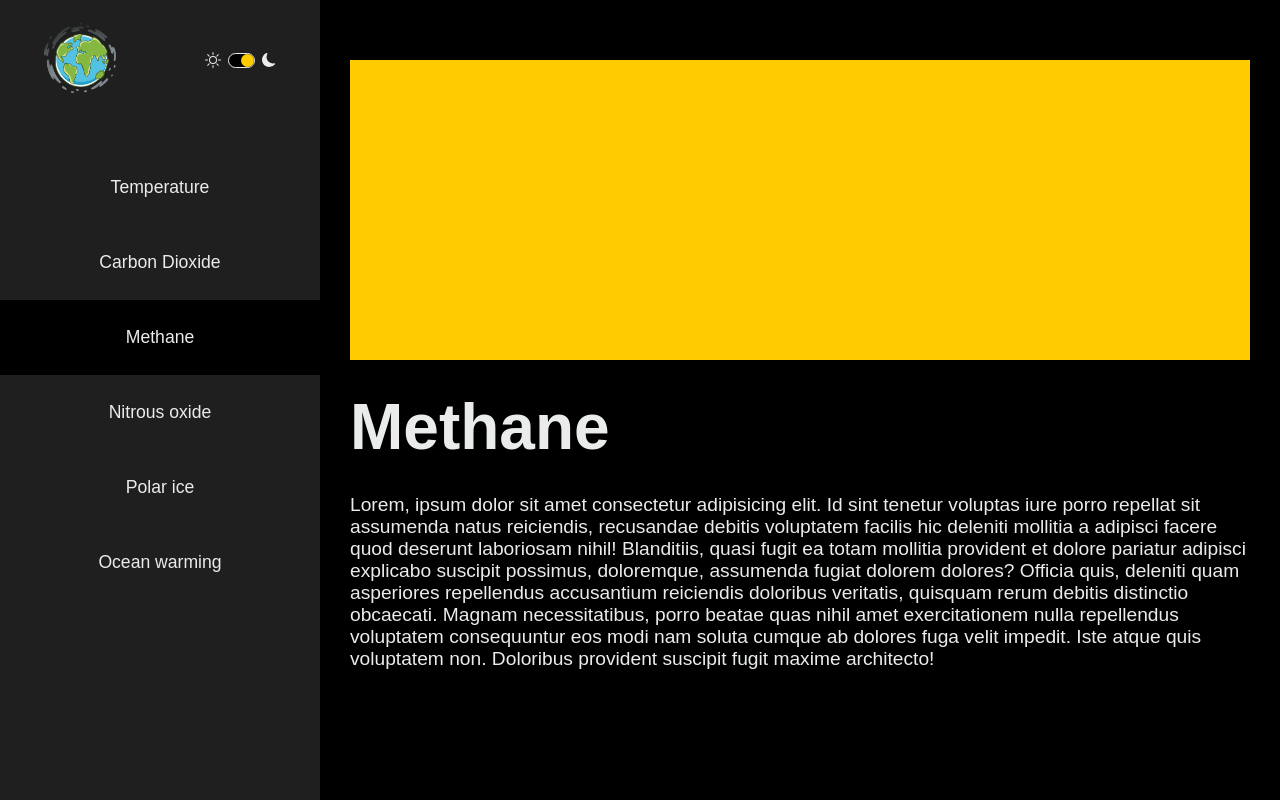
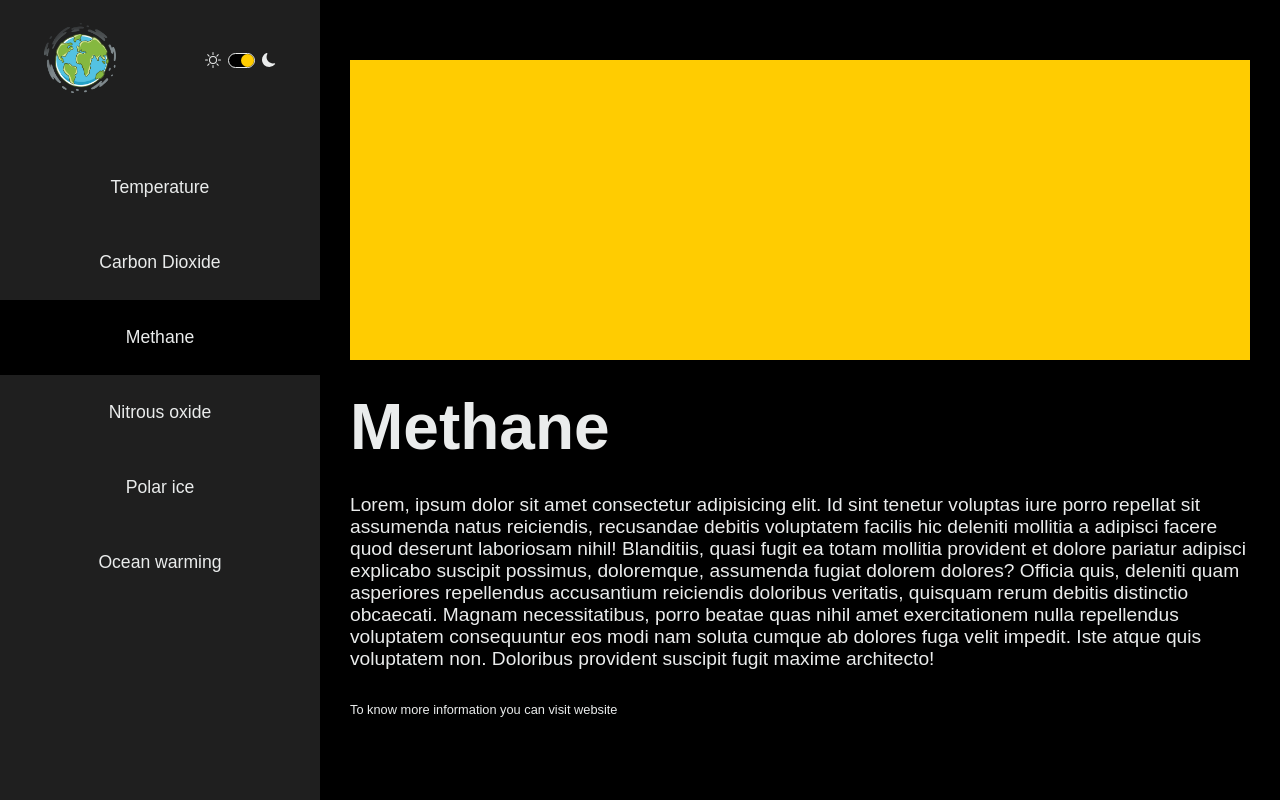
Before and after one commit to francesca-pizzighini/no-planet-b, a React (Vite) app: page /data/methane in a window 1280 px wide. Built offline with nearby package versions, Linux system fonts and the light colour scheme; no server answers.

Commit message:
scrolling behavior, temperature text

```diff
--- a/src/components/sideChart/sideChart.jsx
+++ b/src/components/sideChart/sideChart.jsx
@@ -1,6 +1,6 @@
 import "./sideChart.scss"
 
-function SideChart({ title, description }) {
+function SideChart({ title, description, url, website }) {
   return (
     <>
         <div className="chart-graph" ></div>
@@ -8,6 +8,8 @@ function SideChart({ title, description }) {
         <h2>{title}</h2>
 
         <p>{description}</p>
+
+        <span>To know more information you can visit <a href={url}>{website}</a> website</span>
     </>
   )
 }
--- a/src/components/sideChart/sideChart.scss
+++ b/src/components/sideChart/sideChart.scss
@@ -2,10 +2,8 @@
 
 .chart-pages {
     .chart {
-        min-height: 90dvh;
-        width: 100dvw;
-
         div {
+            margin-bottom: 60px;
             .chart-graph {
                 background-color: $yellow;
                 width: calc(100% - 60px);
@@ -24,7 +22,22 @@
                 color: $dark-color;
                 font-size: 1.2rem;
                 margin: 30px auto;
-                padding: 0px 30px 60px;
+                padding: 0px 30px;
+            }
+            span {
+                color: $dark-color;
+                font-size: 0.8rem;
+                margin: 30px auto;
+                padding: 0px 30px;
+
+                a {
+                    color: $dark-color;
+                    font-weight: 600;
+                    text-decoration: none;
+                }
+                a:hover {
+                    text-decoration: underline;
+                }
             }
         }
     }
@@ -39,6 +52,13 @@
 
             p {
                 color: $light-color;
+            }
+            span {
+                color: $light-color;
+
+                a {
+                    color: $light-color;
+                }
             }
         }
     }
--- a/src/pages/chartPage/dataPage.scss
+++ b/src/pages/chartPage/dataPage.scss
@@ -113,31 +113,10 @@
     }
 
     .chart {
-        // min-height: 90dvh;
-        // width: 100dvw;
         background-color: $light-color;
-
-        // div{
-        //     .chart-graph {
-        //         background-color: $yellow;
-        //         width: calc(100% - 60px);
-        //         height: 300px;
-        //         margin: 60px auto 30px;
-        //     }
-
-        //     h2{
-        //         color: $dark-color;
-        //         font-size: 3rem;
-        //         margin: 30px auto;
-        //         padding: 0px 30px;
-        //     }
-        //     p{
-        //         color: $dark-color;
-        //         font-size: 1.2rem;
-        //         margin: 30px auto;
-        //         padding: 0px 30px 60px;
-        //     }
-        // }
+        height: 90dvh;
+        overflow: scroll;
+        width: 100dvw;
     }
 }
 
@@ -164,15 +143,6 @@
 
     .chart{
         background-color: $darker-color;
-
-        // div{
-        //     h2 {
-        //         color: $light-color !important;
-        //     }
-        //     p {
-        //         color: $light-color;
-        //     }
-        // }
     }
 }
 
@@ -237,12 +207,6 @@
             min-height: 100dvh;
             width: 75dvw;
             background-color: $light-color;
-
-            // div {
-            //     h2 {
-            //         font-size: 4rem;
-            //     }
-            // }
         }
     }
     .chart-pages.dark {
--- a/src/pages/temperature.jsx
+++ b/src/pages/temperature.jsx
@@ -33,16 +33,27 @@ function Temperature() {
 
       <SideChart
         title="Temperature"
-        description="Lorem, ipsum dolor sit amet consectetur adipisicing elit. Id sint tenetur voluptas iure porro repellat sit assumenda natus reiciendis, recusandae debitis voluptatem facilis hic deleniti mollitia a adipisci facere quod deserunt laboriosam nihil! Blanditiis, quasi fugit ea totam mollitia provident et dolore pariatur adipisci explicabo suscipit possimus, doloremque, assumenda fugiat dolorem dolores? Officia quis, deleniti quam asperiores repellendus accusantium reiciendis doloribus veritatis, quisquam rerum debitis distinctio obcaecati. Magnam necessitatibus, porro beatae quas nihil amet exercitationem nulla repellendus voluptatem consequuntur eos modi nam soluta cumque ab dolores fuga velit impedit. Iste atque quis voluptatem non. Doloribus provident suscipit fugit maxime architecto!"
+        description="The rising of the temperature we have witnessed in the last century is not natural and in recent decades the issue of rising temperatures has escalated into a pressing concern on a global scale. Even thought the rising has not been uniform across the planet, the Earth's climate is undergoing unprecedented changes, with profound implications for ecosystems, economies, and human well-being. The phenomenon of global warming, driven predominantly by human activities, has led to a discernible increase in average temperatures across the planet. According to data compiled by reputable scientific organizations such as NASA and the National Oceanic and Atmospheric Administration (NOAA), the Earth's average surface temperature has risen by approximately 1.2 degrees Celsius (2.2 degrees Fahrenheit) since the late 19th century.
+        To be more specific, according to NOAA’s 2023 Annual Climate report the combined land and ocean temperature from 1850 to 1981 has increased at an average rate of 0.06° Celsius (0.11° Fahrenheit) per decade. The rate of warming since 1982 is more than three times as fast: 0.36° F (0.20° C) per decade.
+        This may seem like a modest increment, but its repercussions are far-reaching, manifested in the intensification of heatwaves, the melting of polar ice caps, and disruptions to weather patterns.
+        Another alarming aspect to keep under control is the warming trend observed in the human body. Studies conducted by medical professionals and researchers indicate a notable rise in body temperatures among individuals across various demographics, raising concerns about the potential health consequences and highlighting the intricate interplay between global climate change and human physiology."
+        url="https://www.climate.gov/news-features/understanding-climate/climate-change-global-temperature"
+        website="www.climate.gov"
       />
 
-      {loadingState.loading && (<div>loading</div>)}
+
+
+
+
+
+
+      {/* {loadingState.loading && (<div>loading</div>)}
 
       {!loadingState.loading && loadingState.error ? <div>{loadingState.error}</div> : null}
 
       {!loadingState.loading && temperature.map(temp => (
         <p>{temp.time}</p>
-      ))}
+      ))} */}
     </div>
   )
 }
```
